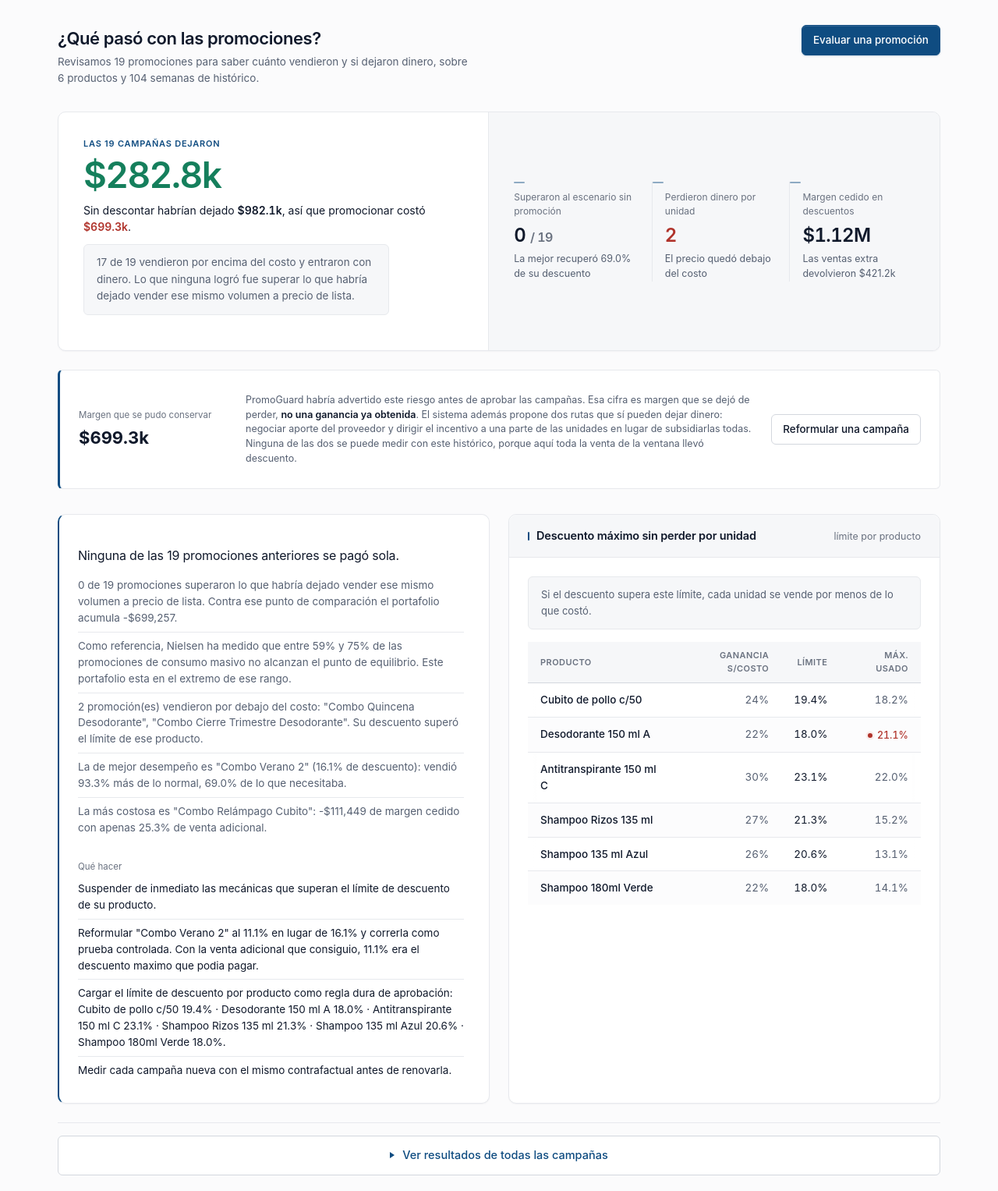
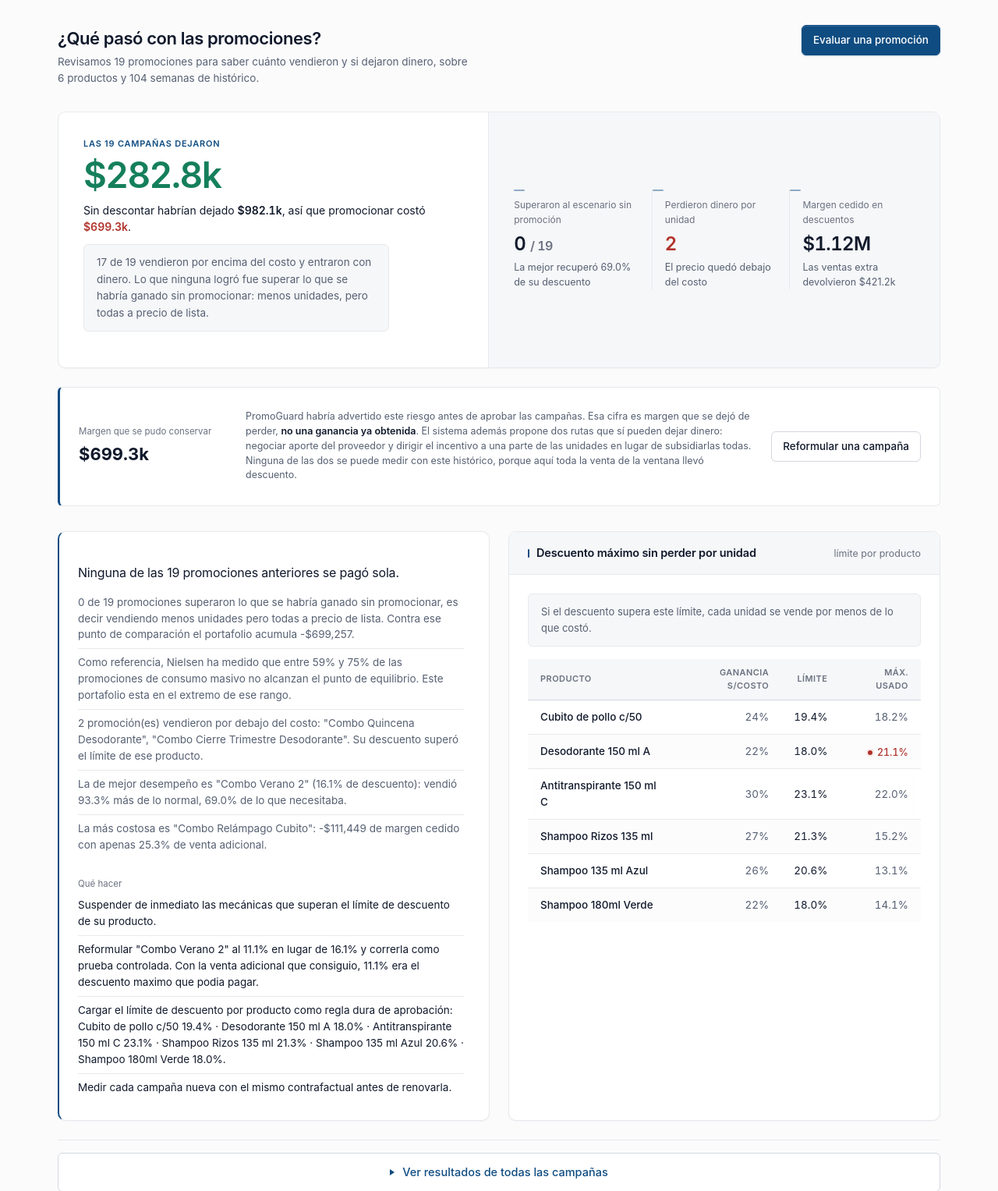
Before and after one commit to Gytano85/VEMIO_prueba_tecnica, a PHP site: page / in a window 1280 px wide. Shown: the part 57-1584 px from the top of the page at 78% size. Run offline with PHP 8.4, Linux system fonts and the light colour scheme; data comes from the database, SQL or seed files in the repository.

Commit message:
fix: la frase describia un contrafactual distinto al que se calcula
Decia "superaron lo que habria dejado vender ese mismo volumen a precio de lista". Eso
no es lo que el sistema compara. El contrafactual son MENOS unidades, no las mismas:

  con promocion:   108,806 unidades con descuento   ->  $282,816 de margen
  sin promocionar:  72,320 unidades a precio lista  ->  $982,073 de margen
  diferencia:                                           -$699,257

Si el contrafactual fuera literalmente el mismo volumen a precio de lista, como decia el
texto, serian $1,481,611 y la diferencia -$1,198,795, casi el doble. La frase describia
una vara mas alta que la que se usa, y cualquiera que revisara los numeros lo habria
notado.

Corregido en los cuatro lugares donde estaba repetida: el asesor, la portada del
tablero, el README y el documento. Ahora dice "lo que se habria ganado sin promocionar,
vendiendo menos unidades pero todas a precio de lista".

El documento crecio a tres paginas con la redaccion mas larga. Se compactaron dos
parrafos y se retiro del informe la nota sobre las cifras contradictorias del brief, que
se conserva en el README, para volver a dos paginas.

```diff
--- a/promoguard/src/Advisor.php
+++ b/promoguard/src/Advisor.php
@@ -384,8 +384,9 @@ final class Advisor
         // Decir "dejaron margen positivo" es falso: la mayoria vendio por encima del costo.
         // Lo que ninguna logro fue superar lo que habria dejado vender sin descuento.
         $bullets[] = sprintf(
-            '%d de %d promociones superaron lo que habría dejado vender ese mismo volumen a precio '
-            . 'de lista. Contra ese punto de comparación el portafolio acumula %s.',
+            '%d de %d promociones superaron lo que se habría ganado sin promocionar, es decir '
+            . 'vendiendo menos unidades pero todas a precio de lista. Contra ese punto de '
+            . 'comparación el portafolio acumula %s.',
             $profitable,
             $total,
             self::money($lost)
--- a/promoguard/views/dashboard.php
+++ b/promoguard/views/dashboard.php
@@ -44,8 +44,8 @@ foreach ($promotions as $p) {
     </p>
     <p class="note">
       <?= $conMargen ?> de <?= $total ?> vendieron por encima del costo y entraron con dinero.
-      Lo que ninguna logró fue superar lo que habría dejado vender ese mismo volumen a precio
-      de lista.
+      Lo que ninguna logró fue superar lo que se habría ganado sin promocionar: menos unidades,
+      pero todas a precio de lista.
     </p>
   </div>
 
--- a/src/build_doc.js
+++ b/src/build_doc.js
@@ -92,7 +92,7 @@ const doc = new Document({
       heading("Enfoque"),
       paragraph("Trabajé con 283,533 transacciones de seis SKUs. Antes de modelar revisé nulos, cancelaciones, ventas de muestra y la relación entre precio, costo y margen. El punto más importante fue confirmar que product_margin es un markup sobre costo. Por eso, un markup de 20% no permite descontar 20%: el margen real sobre ingreso es 16.7%."),
       paragraph("Excluí 500 tickets con cantidad cero de los análisis de demanda. Las 500 ventas con monto cero sí cuentan en unidades, pero no en los modelos de precio. Para descuentos nulos usé cero en ventas orgánicas y la mediana del combo en ventas promocionales. Los costos y montos brutos faltantes se reconstruyeron con la relación observada de cada SKU. Además, calculé el costo dentro de cada periodo promocional, porque usar un costo histórico fijo alteraba algunos resultados de margen hasta 44%."),
-      paragraph("El brief presenta dos cifras distintas para clientes y periodo. En el archivo encontré 41,334 clientes y fechas del 6 de enero de 2025 al 3 de enero de 2027; trabajé con esos valores."),
+
 
       heading("Reto A | Pronóstico de demanda"),
       paragraph("Proyecté diez semanas para los tres SKUs con mayor volumen. Validé con cinco cortes walk-forward: en cada corte el modelo sólo ve información anterior a la semana que intenta predecir. Usé WAPE porque expresa el error como porcentaje del volumen total y no se dispara en semanas pequeñas."),
@@ -112,7 +112,7 @@ const doc = new Document({
 
       heading("Reto C | Uplift promocional"),
       paragraph("Estimé el contrafactual de los 19 combos con un modelo estacional entrenado sólo en semanas sin promoción del mismo SKU. Después comparé las unidades observadas contra esa base. Para evaluar rentabilidad separé la ganancia de las unidades adicionales y el costo de aplicar el descuento a todas las unidades vendidas durante la promoción."),
-      paragraph("En términos absolutos 17 de las 19 promociones dejaron margen positivo, es decir vendieron por encima del costo. Dos vendieron a pérdida. Ninguna de las 19 superó lo que habría dejado vender ese mismo volumen a precio de lista: la mejor, Combo Verano 2, recuperó 61 centavos por cada peso de margen sacrificado, y la mediana del portafolio 37."),
+      paragraph("En términos absolutos 17 de las 19 promociones dejaron margen positivo: vendieron por encima del costo. Dos vendieron a pérdida. Ninguna superó lo que se habría ganado sin promocionar, o sea vendiendo menos unidades pero todas a precio de lista. La mejor, Combo Verano 2, recuperó 61 centavos por cada peso de margen sacrificado y la mediana del portafolio 37."),
       paragraph("Conviene situar el número: Nielsen ha medido que entre 59% y 75% de las promociones de consumo masivo no alcanzan el punto de equilibrio. Este portafolio cae en el extremo con 19 de 19, sea porque descuenta más agresivo que el promedio o porque el extracto, que el brief declara simulado, acentúa el fenómeno."),
       paragraph("Todo depende del contrafactual, así que medí su error: entre 6% y 10% de WAPE sobre las semanas sin promoción, con un sesgo de 0.3% a 0.8% que subestima la demanda y por tanto favorece a las promociones. Para que la mejor llegara al equilibrio tendría que estar sobreestimado en 39%. Lo verifiqué también sin modelo: con el uplift medido contra las semanas vecinas y el descuento real del extracto, el techo que cada campaña podía pagar sale de despejar d = u·m/((1+u)(1+m)), y ninguna quedó por debajo del suyo. Combo Verano 2 usó 16.1% cuando su uplift sólo pagaba 11.0%."),
 
@@ -136,7 +136,7 @@ const doc = new Document({
       paragraph("Para VEMIO cambia el tipo de venta. Un análisis se cobra una vez y termina al entregar el PDF. El sistema se queda en el flujo de aprobación del cliente y abre mantenimiento recurrente: recalibrar modelos cuando cambian los costos, sumar SKUs, revisar los topes cada trimestre, medir cada campaña nueva contra su contrafactual."),
       paragraph("También hace visible el trabajo. Un PDF se lee una vez y quien lo paga no siempre dimensiona qué recibió; con el sistema ve cada semana cuántas promociones se evaluaron, cuáles se bloquearon y cuánto margen se protegió. Eso cambia la conversación de precio: una consultoría se compara contra otras consultorías y se discute por hora, mientras que una herramienta que gobierna $1,121,460 de presupuesto de descuentos se compara contra lo que protege, y ese encuadre sostiene un precio más alto. Para vender también ayuda que un prospecto cargue su propio extracto y vea sus cifras en minutos."),
       paragraph("El hallazgo tampoco parece exclusivo de este cliente: confundir un markup sobre costo con un margen sobre ingreso es un error contable, así que puede repetirse en el resto de la cartera."),
-      paragraph("Sobre qué prometer conviene distinguir dos cosas. Lo demostrado es margen que se deja de perder: con estos 6 SKUs ninguna profundidad de descuento abierto se paga sola, porque haría falta una elasticidad de entre 4.3 y 5.5 y las observadas van de 0.5 a 3.2. Lo que sí puede dejar dinero son las otras dos rutas que el sistema calcula: que el proveedor financie parte del descuento, y dirigir el incentivo a una parte de las unidades en lugar de subsidiarlas todas, ya que en este histórico el 100% de la venta de cada ventana llevó descuento, incluida la que se habría hecho igual. Ninguna se puede medir con este extracto porque nunca se probaron, y ambas requieren un piloto."),
+      paragraph("Conviene distinguir dos cosas al prometer. Lo demostrado es margen que se deja de perder: con estos 6 SKUs ningún descuento abierto se paga solo, porque haría falta una elasticidad de 4.3 a 5.5 y las observadas van de 0.5 a 3.2. Lo que sí puede dejar dinero son las otras dos rutas que el sistema calcula, aporte del proveedor y dirigir el incentivo a una parte de las unidades en vez de subsidiarlas todas, dado que aquí el 100% de la venta de cada ventana llevó descuento. Ninguna se puede medir con este extracto y ambas requieren un piloto."),
 
     ],
   }],
```
Also changed, not shown: README.md, 2 other files.
